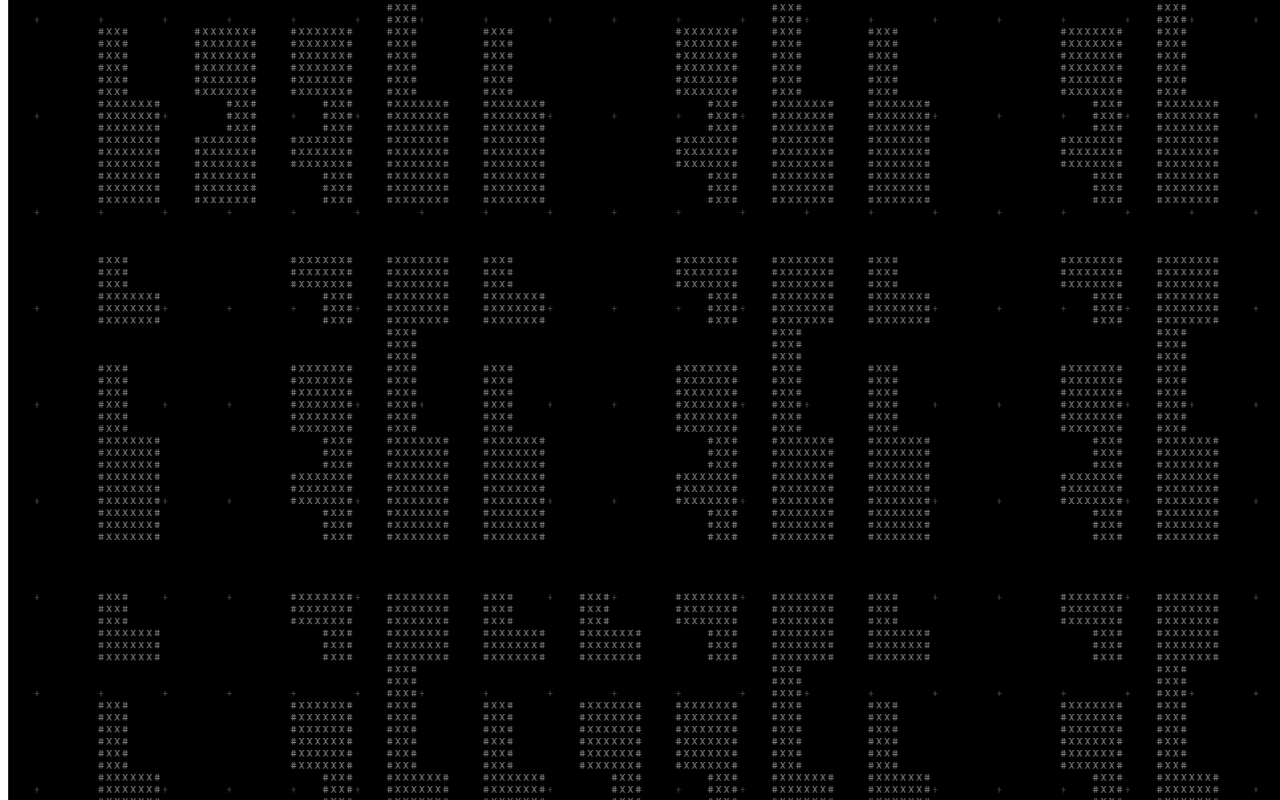
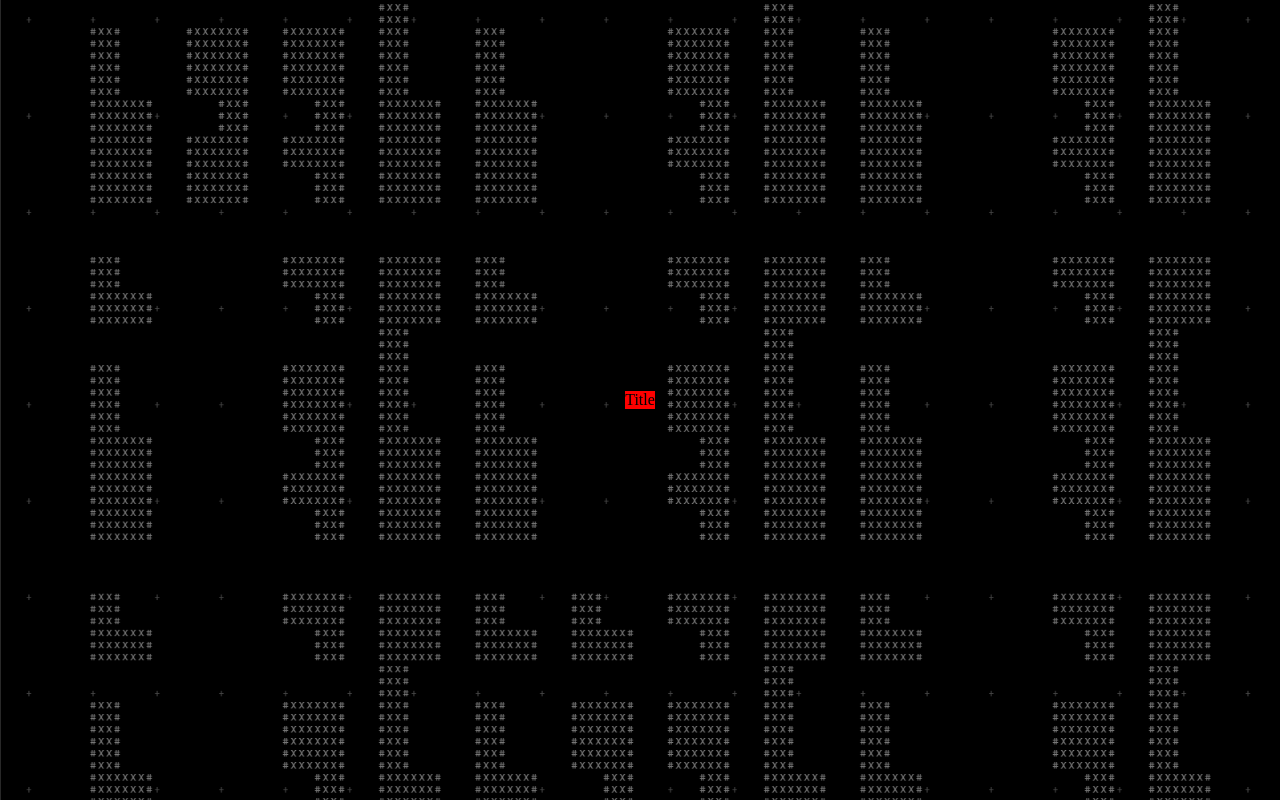
Before and after one commit to juthomas/Tripode-Firmware-V2, a React (Vite) app in the folder website_src/: page / in a window 1280 px wide. Built offline with nearby package versions, Linux system fonts and the light colour scheme.

Commit message:
[UPDT] React website

```diff
--- a/website_src/src/App.tsx
+++ b/website_src/src/App.tsx
@@ -1,11 +1,17 @@
 import { useState } from "react";
 import { GlitchedBackground } from "./components/GlitchedBackground";
+import { GlitchedTitle } from "./components/GlitchedTitle";
 
 function App() {
   const [count, setCount] = useState(0);
 
   return (
-      <GlitchedBackground/>
+    <>
+      <GlitchedBackground />
+      <div style={{height: '100vh', display: 'flex', justifyContent: 'center', alignItems: 'center' }}>
+        <GlitchedTitle />
+      </div>
+    </>
   );
 }
 
--- /dev/null
+++ b/website_src/src/components/GlitchedTitle/GlitchedTitle.tsx
@@ -0,0 +1,5 @@
+import './index.css'
+
+export const GlitchedTitle = (): JSX.Element => {
+  return <div style={{backgroundColor: 'red'}}>Title</div>;
+};
--- /dev/null
+++ b/website_src/src/components/GlitchedTitle/index.ts
@@ -0,0 +1 @@
+export * from './GlitchedTitle'
--- /dev/null
+++ b/website_src/src/index.css
@@ -0,0 +1,3 @@
+body {
+  margin: 0;
+}
--- a/website_src/src/main.tsx
+++ b/website_src/src/main.tsx
@@ -1,6 +1,7 @@
 import React from 'react'
 import ReactDOM from 'react-dom/client'
 import App from './App'
+import './index.css'
 
 ReactDOM.createRoot(document.getElementById('root') as HTMLElement).render(
   <React.StrictMode>
```
Also changed, not shown: website_src/src/components/GlitchedTitle/index.css (added).
